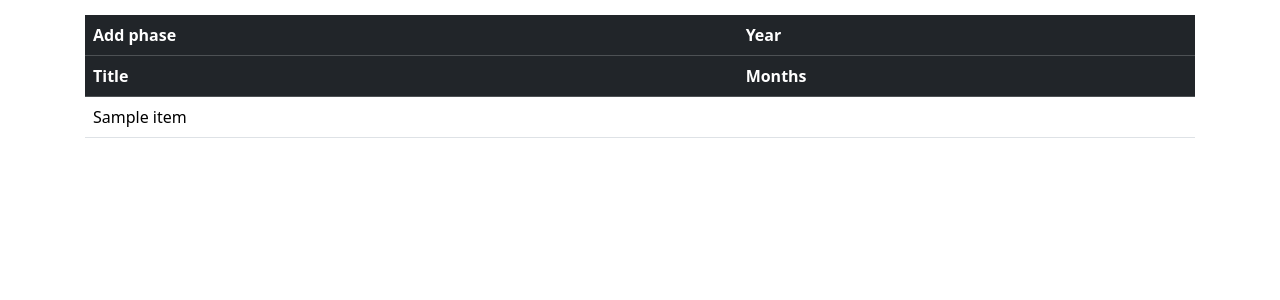
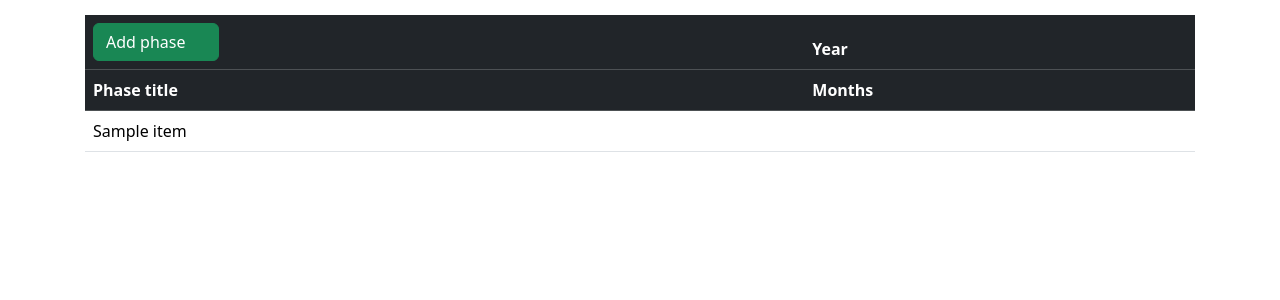
Before and after one commit to andywar65/dj-hx-patterns, a Django app: template timeline/templates/timeline/list.html in a window 1280 px wide. Shown: the top 300 px of the page. Run offline with Django 4.2, Linux system fonts and the light colour scheme; the template is opened without the code that fills it: most values are stand-ins (such as "Sample title", 1, 10 or a date in 2020); some libraries are stand-ins or nearby versions.

Commit message:
adding create button template

```diff
--- /dev/null
+++ b/timeline/templates/timeline/htmx/add_button.html
@@ -0,0 +1,8 @@
+{% load i18n %}
+
+<a class="btn btn-success"
+   hx-get="#"
+   hx-target="#add-button">
+  {% trans "Add phase" %}
+  <span class="htmx-indicator spinner-border spinner-border-sm text-success"></span>
+</a>
--- a/timeline/templates/timeline/htmx/list.html
+++ b/timeline/templates/timeline/htmx/list.html
@@ -3,19 +3,19 @@
 <table class="table table-hover">
   <thead class="table-dark" style="position: sticky; top: 0; z-index: 1">
     <tr>
-      <th scope="col">{% trans "Add phase" %}</th>
+      <th scope="col" id="add-button">{% include "timeline/htmx/add_button.html" %}</th>
       <th scope="col">{% trans "Year" %}</th>
     </tr>
     <tr>
-      <th scope="col">{% trans "Title" %}</th>
+      <th scope="col">{% trans "Phase title" %}</th>
       <th scope="col">{% trans "Months" %}</th>
     </tr>
   </thead>
   {% if object_list %}
     <tbody>
       {% for phase in object_list %}
-        <tr id="phase-{{ phase.id }}">
-          <td>
+        <tr>
+          <td id="phase-{{ phase.id }}">
             {{ phase }}
           </td>
           <td>
```
